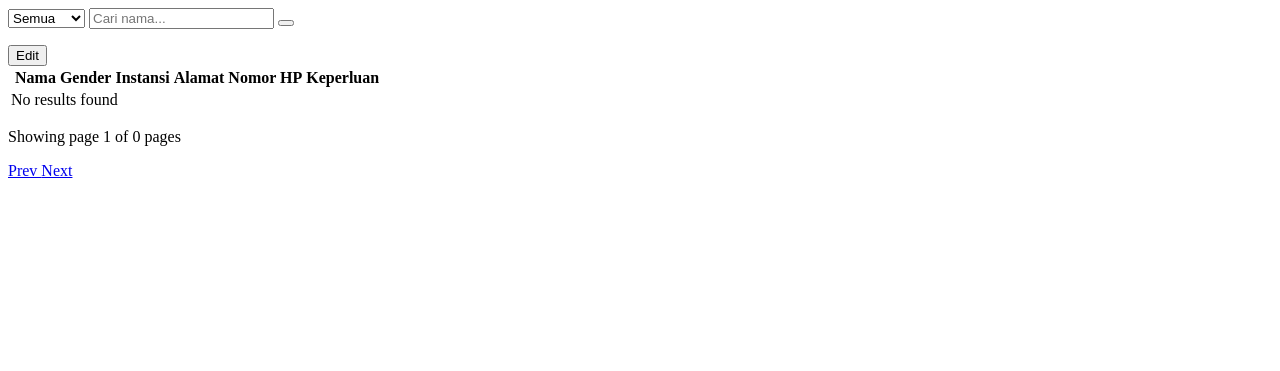
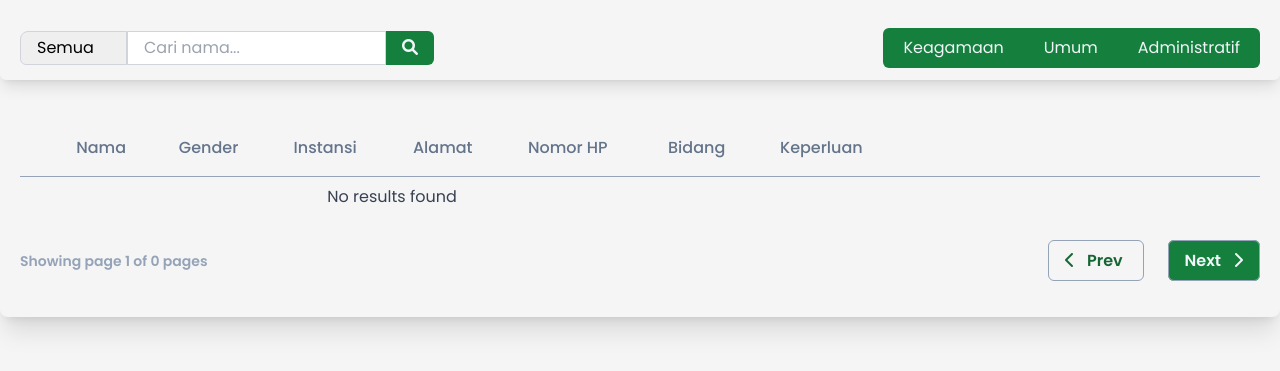
Before and after one commit to AthallahZachari/BukuTamu-Kanwil-Kementrian-Agama-DIY, a PHP site: page /pages/admin/table.php in a window 1280 px wide. Shown: the top 371 px of the page. Run offline with PHP 8.4, Linux system fonts and the light colour scheme; data that the repository does not hold is empty; some libraries are stand-ins or nearby versions.

Commit message:
searchbar view update

```diff
--- a/assets/styles/styles.css
+++ b/assets/styles/styles.css
@@ -40,3 +40,18 @@ body{
     background-color: rgba(255, 255, 255, 0.1);
     backdrop-filter: blur(10px);
   }
+
+
+  /* WARNA JENIS BIDANG */
+  .bidang-keagamaan {
+    color: red;
+
+  }
+
+  .bidang-umum {
+    color: yellow;
+  }
+
+  .bidang-administratif {
+    color: green;
+  }
--- a/pages/admin/table.php
+++ b/pages/admin/table.php
@@ -1,4 +1,7 @@
-<?php include '../../includes/connection/admincontrol.php';?>
+<?php
+include '../../includes/connection/admincontrol.php';
+include '../../includes/header.php';
+?>
 
 <!-- Tampilkan form pencarian -->
 <div class="min-h-[60vh] mx-auto pb-6">
@@ -10,16 +13,20 @@
                 <option value="today" <?= $filter === 'today' ? 'selected' : '' ?>>Hari Ini</option>
                 <option value="month" <?= $filter === 'month' ? 'selected' : '' ?>>Bulan Ini</option>
                 <option value="year" <?= $filter === 'year' ? 'selected' : '' ?>>Tahun Ini</option>
-                 <!-- Add your filter options here -->
+                <!-- Add your filter options here -->
             </select>
             <input type="text" name="searchbox" value="<?= htmlspecialchars($searchbox) ?>" placeholder="Cari nama..." class="w-[30%] px-4 py-1 border border-gray-300 focus:outline-none focus:ring-1 focus:ring-emerald-400">
             <button type="submit" class="bg-green-700 hover:bg-green-800 text-slate-100 font-semibold px-4 py-[4.7px] rounded-tr-md rounded-br-md transition-all duration-300">
                 <i class="fa-solid fa-magnifying-glass"></i>
             </button>
         </form>
-        <button class=" bg-green-700 hover:bg-green-900 px-4 py-2 rounded-md text-slate-100 font-semibold transition-all duration-300">
-            <i class="fa-regular fa-pen-to-square mr-3"></i>Edit
-        </button>
+        <nav class=" text-slate-100 ">
+            <ul class=" bg-green-700 rounded-md flex justify-center items-center align-middle">
+                <li class="px-5 py-2 hover:bg-green-900 cursor-pointer rounded-tl-md rounded-bl-md transition-all duration-300">Keagamaan</li>
+                <li class="px-5 py-2 hover:bg-green-900 cursor-pointer transition-all duration-300">Umum</li>
+                <li class="px-5 py-2 hover:bg-green-900 cursor-pointer rounded-tr-md rounded-br-md transition-all duration-300">Administratif</li>
+            </ul>
+        </nav>
     </section>
 
 
@@ -35,6 +42,7 @@
                     <th class="py-4 px-4 text-left font-medium border-b border-slate-400 text-slate-500">Instansi</th>
                     <th class="py-4 px-4 text-left font-medium border-b border-slate-400 text-slate-500">Alamat</th>
                     <th class="py-4 px-4 text-left font-medium border-b border-slate-400 text-slate-500">Nomor HP</th>
+                    <th class="py-4 px-4 text-left font-medium border-b border-slate-400 text-slate-500">Bidang</th>
                     <th class="py-4 px-4 text-left font-medium border-b border-slate-400 text-slate-500 w-[40%]">Keperluan</th>
                 </tr>
             </thead>
@@ -50,6 +58,7 @@
                             <td class="py-4 px-4 text-md text-left font-semibold text-black"><?= htmlspecialchars($row["instansi"]); ?></td>
                             <td class="py-4 px-4 text-md text-left font-semibold text-black"><?= htmlspecialchars($row["alamat"]); ?></td>
                             <td class="py-4 px-4 text-md text-left font-semibold text-black"><?= htmlspecialchars($row["nomor_hp"]); ?></td>
+                            <td class="py-4 px-4 text-md text-left font-semibold text-black"><?= htmlspecialchars($row['bidang']); ?></td>
                             <td class="py-4 px-4 text-md text-left font-semibold text-black"><?= htmlspecialchars($row["keperluan"]); ?></td>
                         </tr>
                     <?php endforeach; ?>
```
